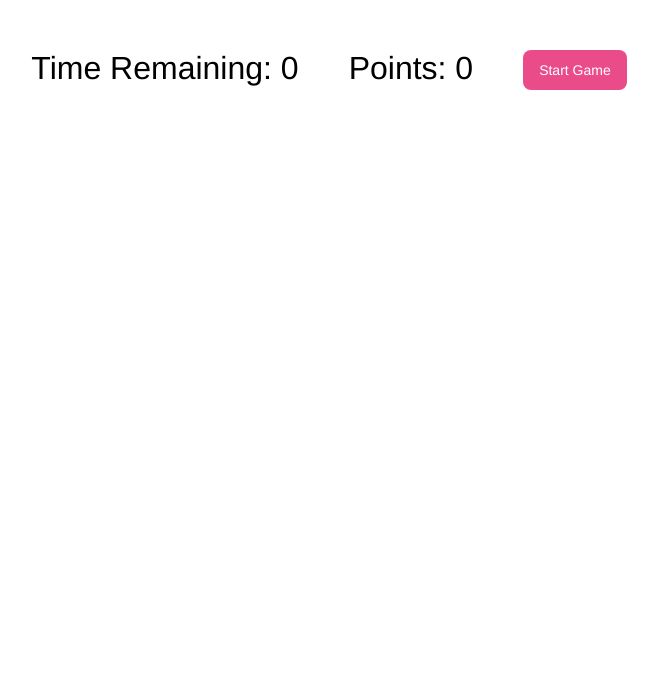
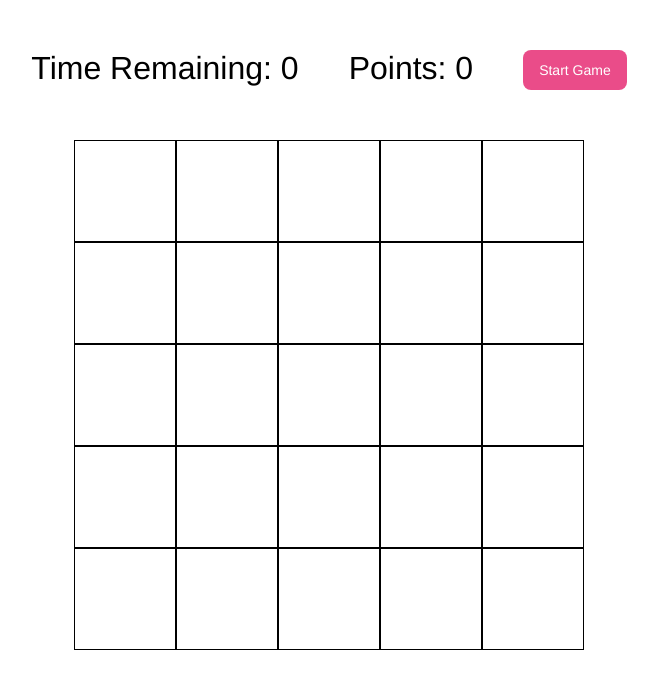
Before and after one commit to Sannardb/whack-a-mole, an Angular app: page / in a window 1280 px wide. Shown: the top 688 px of the page, without its empty margins (311-969 px from the left). Built offline with nearby package versions, Linux system fonts and the light colour scheme.

Commit message:
Add div-squares and style

```diff
--- a/src/app/app.component.css
+++ b/src/app/app.component.css
@@ -0,0 +1,35 @@
+.square-container {
+  display: flex;
+  justify-content: center;
+  width: 600px;
+  margin: auto;
+  flex-wrap: wrap;
+  height: 150px;
+}
+
+.square {
+  position: relative;
+  border: 1px solid black;
+  width: 100px;
+  height: 100px;
+}
+
+.mole {
+  position: absolute;
+  z-index: 1;
+  height: 70px;
+  bottom: 0;
+  padding-bottom: 10px;
+  transform:  translateX((-50%));
+  animation: appear 0.3s linear;
+  pointer-events: none;
+}
+
+@keyframes appear {
+  from {
+    bottom: -40px;
+  }
+  to {
+    bottom: 0;
+  }
+}
--- a/src/app/app.component.html
+++ b/src/app/app.component.html
@@ -1 +1,29 @@
 <app-countdown></app-countdown>
+
+<div class="square-container">
+  <div class="square" id="1"></div>
+  <div class="square" id="2"></div>
+  <div class="square" id="3"></div>
+  <div class="square" id="4"></div>
+  <div class="square" id="5"></div>
+  <div class="square" id="6"></div>
+  <div class="square" id="7"></div>
+  <div class="square" id="8"></div>
+  <div class="square" id="9"></div>
+  <div class="square" id="10"></div>
+  <div class="square" id="11"></div>
+  <div class="square" id="12"></div>
+  <div class="square" id="13"></div>
+  <div class="square" id="14"></div>
+  <div class="square" id="15"></div>
+  <div class="square" id="16"></div>
+  <div class="square" id="17"></div>
+  <div class="square" id="18"></div>
+  <div class="square" id="19"></div>
+  <div class="square" id="20"></div>
+  <div class="square" id="21"></div>
+  <div class="square" id="22"></div>
+  <div class="square" id="23"></div>
+  <div class="square" id="24"></div>
+  <div class="square" id="25"></div>
+</div>
```
